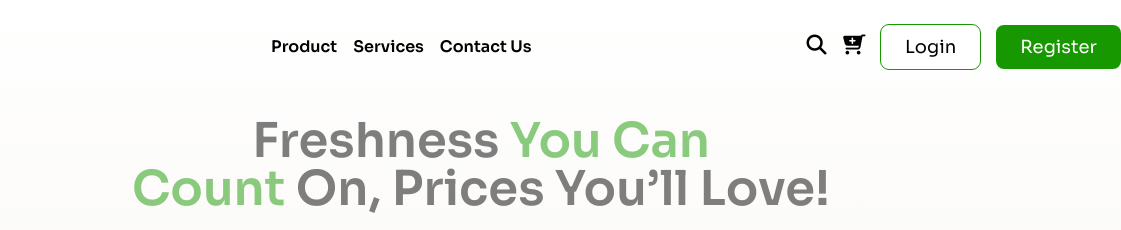
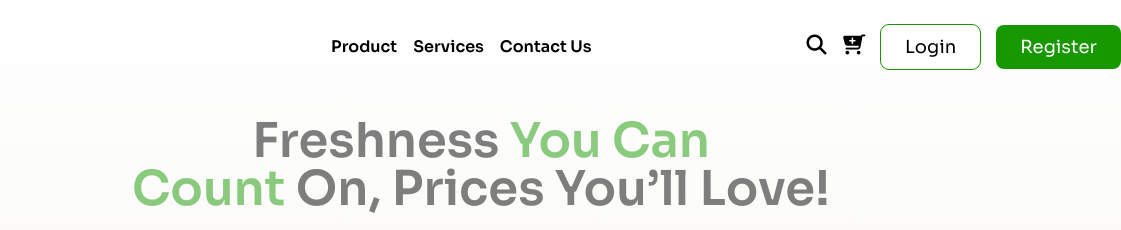
Before and after one commit to sonatanpaul/project-task-3, a plain HTML site: page index.html in a window 1280 px wide. Shown: the top 230 px of the page, 159-1280 px from the left. Drawn offline with nearby package versions, Linux system fonts and the light colour scheme.

Commit message:
navbar margin issue fixed

```diff
--- a/index.html
+++ b/index.html
@@ -71,7 +71,7 @@
         </div>
         <!-- navbar link  -->
         <div class="hidden md:block">
-          <ul class="flex justify-center font-semibold items-center gap-4">
+          <ul class="flex items-start md:ml-30 font-semibold gap-4">
             <li><a href="#">Product</a></li>
             <li><a href="#">Services</a></li>
             <li><a href="#">Contact Us</a></li>
```
